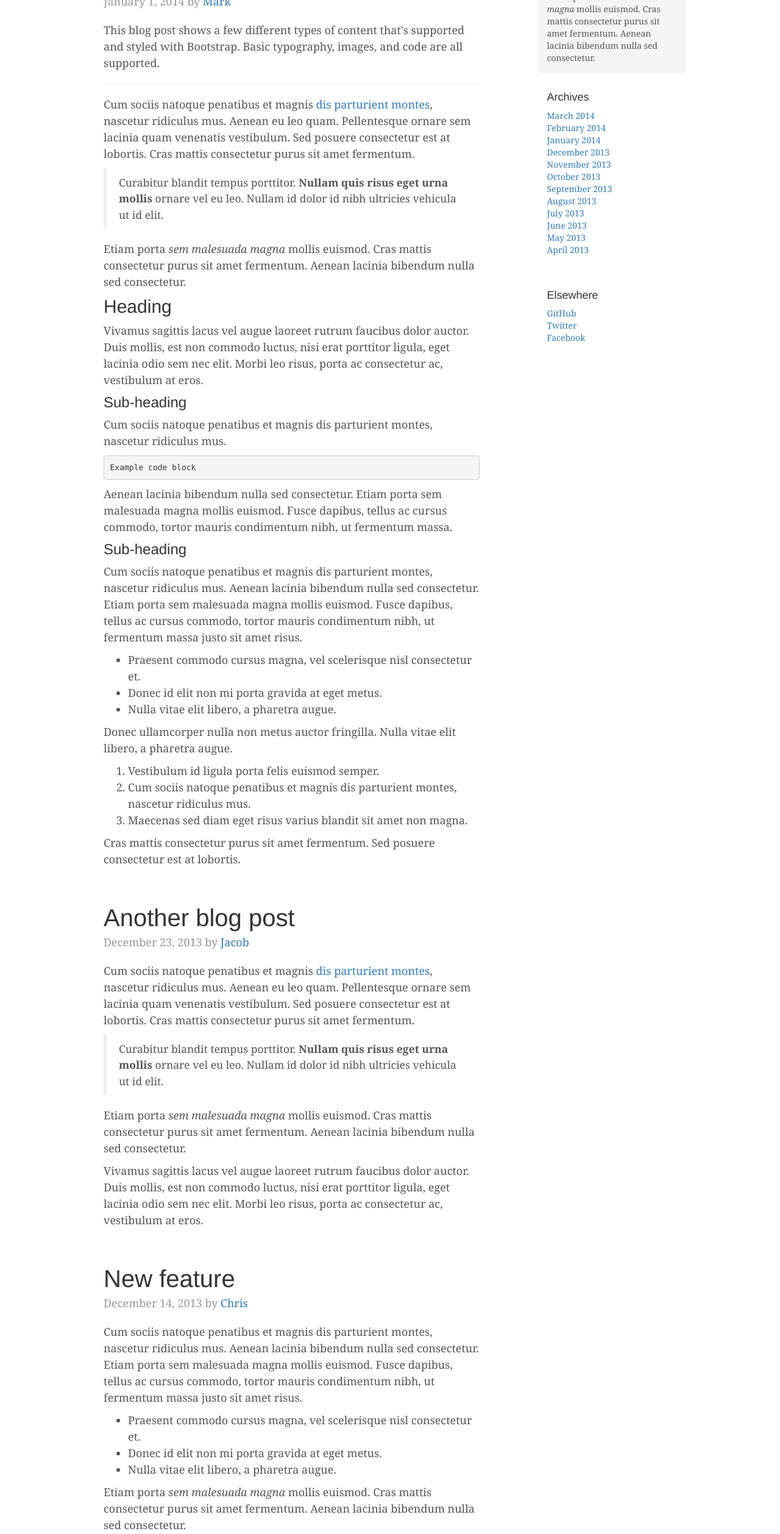
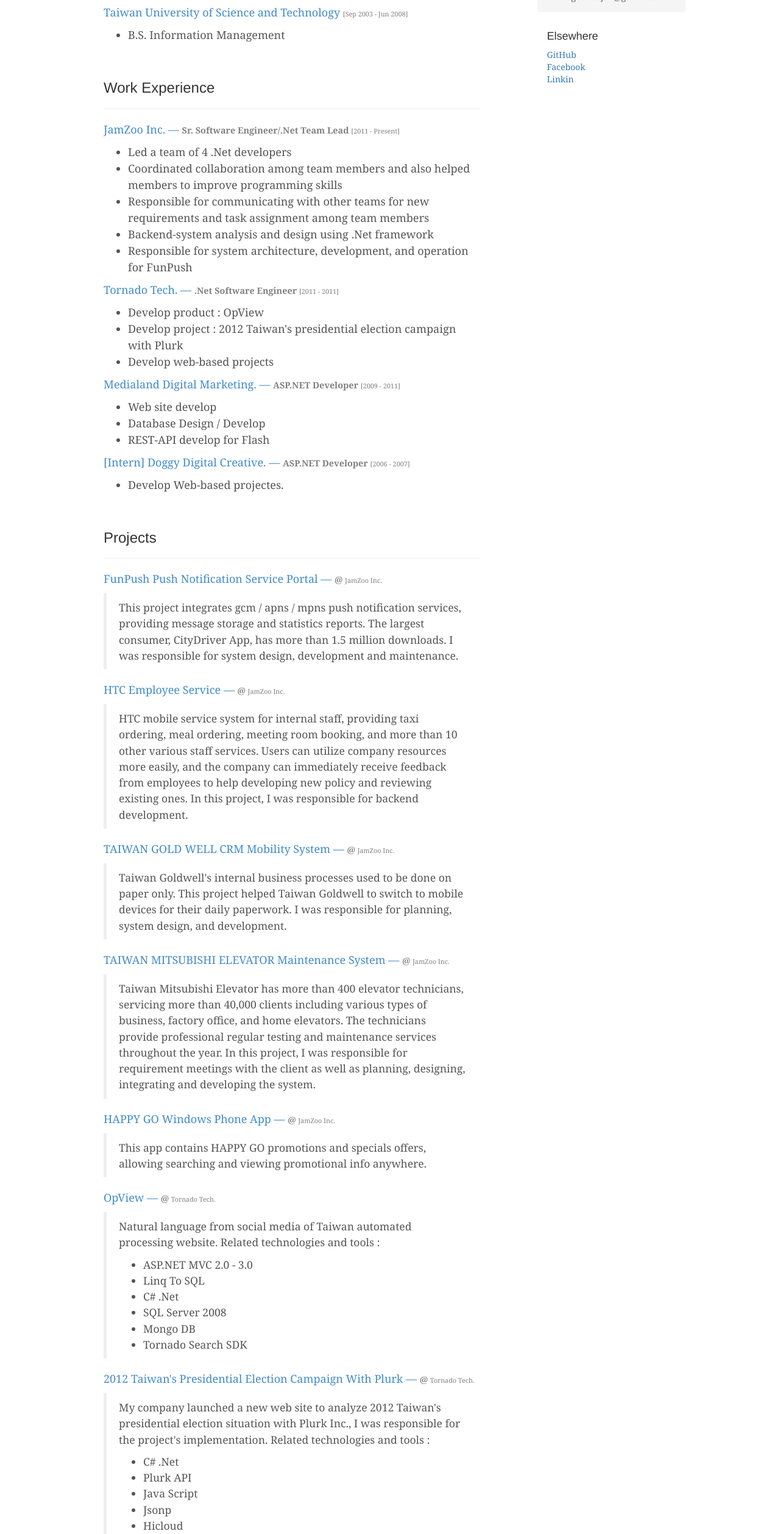
Before and after one commit to curiousTauseef/leehom59.github.com, a plain HTML site: page index.html in a window 1280 px wide. Shown: the part 284-2800 px from the top of the page at 61% size. Drawn offline with Linux system fonts and the light colour scheme.

Commit message:
Create the content of profile

```diff
--- a/index.html
+++ b/index.html
@@ -1,16 +1,16 @@
 <!DOCTYPE html>
 <!-- saved from url=(0039)http://getbootstrap.com/examples/blog/# -->
-<html lang="en"><head><meta http-equiv="Content-Type" content="text/html; charset=UTF-8">
+<html lang="en">
+<head>
+    <meta http-equiv="Content-Type" content="text/html; charset=UTF-8">
     <meta charset="utf-8">
     <meta http-equiv="X-UA-Compatible" content="IE=edge">
     <meta name="viewport" content="width=device-width, initial-scale=1">
     <!-- The above 3 meta tags *must* come first in the head; any other head content must come *after* these tags -->
     <meta name="description" content="">
     <meta name="author" content="">
-    <link rel="icon" href="http://getbootstrap.com/favicon.ico">
-
+    <link rel="icon" href="./favicon.ico">
     <title>Ajen</title>
-
     <!-- Bootstrap core CSS -->
     <link href="./Content/bootstrap.min.css" rel="stylesheet">
     <!-- IE10 viewport hack for Surface/desktop Windows 8 bug -->
@@ -20,13 +20,13 @@
     <!-- Just for debugging purposes. Don't actually copy these 2 lines! -->
     <!--[if lt IE 9]><script src="../../assets/js/ie8-responsive-file-warning.js"></script><![endif]-->
     <script src="./Content/ie-emulation-modes-warning.js"></script>
-
     <!-- HTML5 shim and Respond.js for IE8 support of HTML5 elements and media queries -->
     <!--[if lt IE 9]>
       <script src="https://oss.maxcdn.com/html5shiv/3.7.2/html5shiv.min.js"></script>
       <script src="https://oss.maxcdn.com/respond/1.4.2/respond.min.js"></script>
     <![endif]-->
-  <style id="style-1-cropbar-clipper">/* Copyright 2014 Evernote Corporation. All rights reserved. */
+    <style id="style-1-cropbar-clipper">
+        /* Copyright 2014 Evernote Corporation. All rights reserved. */
         .en-markup-crop-options {
             top: 18px !important;
             left: 50% !important;
@@ -39,144 +39,158 @@
         .en-markup-crop-options div div:first-of-type {
             margin-left: 0px !important;
         }
-</style></head>
-
+        .ajen-title { color:#428bca; }
+        .ajen-subtitle { font-size:0.6em; color:gray; }
+        .ajen-subtitle2 { font-size:0.8em; color:gray; font-weight: bold; }
+    </style>
+</head>
 <body data-feedly-mini="yes">
-
     <div class="blog-masthead">
         <div class="container">
             <nav class="blog-nav">
-          <a class="blog-nav-item active" href="http://getbootstrap.com/examples/blog/#">Home</a>
-          <a class="blog-nav-item" href="http://getbootstrap.com/examples/blog/#">New features</a>
-          <a class="blog-nav-item" href="http://getbootstrap.com/examples/blog/#">Press</a>
-          <a class="blog-nav-item" href="http://getbootstrap.com/examples/blog/#">New hires</a>
-          <a class="blog-nav-item" href="http://getbootstrap.com/examples/blog/#">About</a>
+                <a class="blog-nav-item active" href="#">About me</a>
             </nav>
         </div>
     </div>
+    <div class="container">
+        <div class="blog-header">
+            <h1 class="blog-title">Ajen</h1>
+            <p class="lead blog-description">Something about me.</p>
+        </div>
+        <div class="row">
+            <div class="col-sm-8 blog-main">
+                <div class="blog-post">
+                    <h3>Education</h3>
+                    <hr />
+                    <p class="ajen-title">Taiwan University of Science and Technology <span class="ajen-subtitle">[Sep 2003 - Jun 2008]</span></p>
+                    <ul>
+                        <li>B.S. Information Management</li>
+                    </ul>
+                </div><!-- /.blog-post -->
+                <div class="blog-post">
+                    <h3>Work Experience</h3>
+                    <hr />
+                    <p class="ajen-title">JamZoo Inc. — <span class="ajen-subtitle2"> Sr. Software Engineer/.Net Team Lead </span> <span class="ajen-subtitle">[2011 - Present]</span></p>
+                    <ul>
+                        <li>Led a team of 4 .Net developers</li>
+                        <li>Coordinated collaboration among team members and also helped members to improve programming skills</li>
+                        <li>Responsible for communicating with other teams for new requirements and task assignment among team members</li>
+                        <li>Backend-system analysis and design using .Net framework</li>
+                        <li>Responsible for system architecture, development, and operation for FunPush</li>
+                    </ul>
+                    <p class="ajen-title">Tornado Tech. — <span class="ajen-subtitle2"> .Net Software Engineer </span> <span class="ajen-subtitle">[2011 - 2011]</span></p>
+                    <ul>
+                        <li>Develop product : OpView</li>
+                        <li>Develop project : 2012 Taiwan's presidential election campaign with Plurk </li>
+                        <li>Develop web-based projects</li>
+                    </ul>
+                    <p class="ajen-title">Medialand Digital Marketing. — <span class="ajen-subtitle2"> ASP.NET Developer </span> <span class="ajen-subtitle">[2009 - 2011]</span></p>
+                    <ul>
+                        <li>Web site develop</li>
+                        <li>Database Design / Develop</li>
+                        <li>REST-API develop for Flash</li>
+                    </ul>
+                    <p class="ajen-title">[Intern] Doggy Digital Creative. — <span class="ajen-subtitle2"> ASP.NET Developer </span> <span class="ajen-subtitle">[2006 - 2007]</span></p>
+                    <ul>
+                        <li>Develop Web-based projectes.</li>
+                    </ul>
+                </div>
+                <div class="blog-post">
+                    <h3>Projects</h3>
+                    <hr />
+                    <p class="ajen-title">FunPush Push Notification Service Portal — <span class="ajen-subtitle2"> @ </span> <span class="ajen-subtitle"> JamZoo Inc. </span></p>
+                    <blockquote>
+                        <p>This project integrates gcm / apns / mpns push notification services, providing message storage and statistics reports. The largest consumer, CityDriver App, has more than 1.5 million downloads. I was responsible for system design, development and maintenance.</p>
+                    </blockquote>
 
-    <div class="container">
+                    <p class="ajen-title">HTC Employee Service — <span class="ajen-subtitle2"> @ </span> <span class="ajen-subtitle"> JamZoo Inc. </span></p>
+                    <blockquote>
+                        <p>HTC mobile service system for internal staff, providing taxi ordering, meal ordering, meeting room booking, and more than 10 other various staff services. Users can utilize company resources more easily, and the company can immediately receive feedback from employees to help developing new policy and reviewing existing ones. In this project, I was responsible for backend development.</p>
+                    </blockquote>
+                    <p class="ajen-title">TAIWAN GOLD WELL CRM Mobility System — <span class="ajen-subtitle2"> @ </span> <span class="ajen-subtitle"> JamZoo Inc. </span></p>
+                    <blockquote>
+                        <p>Taiwan Goldwell's internal business processes used to be done on paper only. This project helped Taiwan Goldwell to switch to mobile devices for their daily paperwork.  I was responsible for planning, system design, and development.</p>
+                    </blockquote>
 
-      <div class="blog-header">
-        <h1 class="blog-title">The Bootstrap Blog</h1>
-        <p class="lead blog-description">The official example template of creating a blog with Bootstrap.</p>
+                    <p class="ajen-title">TAIWAN MITSUBISHI ELEVATOR Maintenance System — <span class="ajen-subtitle2"> @ </span> <span class="ajen-subtitle"> JamZoo Inc. </span></p>
+                    <blockquote>
+                        <p>Taiwan Mitsubishi Elevator has more than 400 elevator technicians, servicing more than 40,000 clients including various types of business, factory office, and home elevators. The technicians provide professional regular testing and maintenance services throughout the year. In this project, I was responsible for requirement meetings with the client as well as planning, designing, integrating and developing the system.</p>
+                    </blockquote>
+
+                    <p class="ajen-title">HAPPY GO Windows Phone App — <span class="ajen-subtitle2"> @ </span> <span class="ajen-subtitle"> JamZoo Inc. </span></p>
+                    <blockquote>
+                      <p>This app contains HAPPY GO promotions and specials offers, allowing searching and viewing promotional info anywhere.</p>
+                    </blockquote>
+
+                    <p class="ajen-title">OpView — <span class="ajen-subtitle2"> @ </span> <span class="ajen-subtitle"> Tornado Tech. </span></p>
+                    <blockquote>
+                        <p>Natural language from social media of Taiwan automated processing website.
+                        Related technologies and tools : </p>
+                        <ul>
+                            <li>ASP.NET MVC 2.0 - 3.0</li>
+                            <li>Linq To SQL</li>
+                            <li>C# .Net</li>
+                            <li>SQL Server 2008</li>
+                            <li>Mongo DB</li>
+                            <li>Tornado Search SDK</li>
+                        </ul>
+                    </blockquote>
+
+                    <p class="ajen-title">2012 Taiwan's Presidential Election Campaign With Plurk — <span class="ajen-subtitle2"> @ </span> <span class="ajen-subtitle"> Tornado Tech. </span></p>
+                    <blockquote>
+                        <p>My company launched a new web site to analyze 2012 Taiwan's presidential election situation with Plurk Inc., I was responsible for the project's implementation.
+                            Related technologies and tools :
+                        </p>
+                        <ul>
+                            <li>C# .Net</li>
+                            <li>Plurk API</li>
+                            <li>Java Script</li>
+                            <li>Jsonp</li>
+                            <li>Hicloud</li>
+                            <li>rSync</li>
+                        </ul>
+                    </blockquote>
+                </div>
+                <div class="blog-post">
+                    <h3>Awards</h3>
+                    <hr />
+                    <p class="ajen-title"><a href="http://cyberfair.taiwanschoolnet.org/history" target="_blank">4th. taiwan school cyberfaire</a> — <span class="ajen-subtitle2"> Local environmental issues category, Bronze medal </span> <span class="ajen-subtitle">2003</span></p>
                 </div>
 
-      <div class="row">
-
-        <div class="col-sm-8 blog-main">
-
                 <div class="blog-post">
-            <h2 class="blog-post-title">Sample blog post</h2>
-            <p class="blog-post-meta">January 1, 2014 by <a href="http://getbootstrap.com/examples/blog/#">Mark</a></p>
-
-            <p>This blog post shows a few different types of content that's supported and styled with Bootstrap. Basic typography, images, and code are all supported.</p>
-            <hr>
-            <p>Cum sociis natoque penatibus et magnis <a href="http://getbootstrap.com/examples/blog/#">dis parturient montes</a>, nascetur ridiculus mus. Aenean eu leo quam. Pellentesque ornare sem lacinia quam venenatis vestibulum. Sed posuere consectetur est at lobortis. Cras mattis consectetur purus sit amet fermentum.</p>
+                    <h3>ADDITIONAL</h3>
+                    <hr />
+                    <p class="ajen-title">Gooka Market App <span class="ajen-subtitle2">  </span> <span class="ajen-subtitle"> </span></p>
                     <blockquote>
-              <p>Curabitur blandit tempus porttitor. <strong>Nullam quis risus eget urna mollis</strong> ornare vel eu leo. Nullam id dolor id nibh ultricies vehicula ut id elit.</p>
+                        <p>Gooka is a social platform aiming to connect people of similar interest to exchange items. It takes only 30 seconds to list an item for sale, and users can communicate with one another in real time without switching to another messenging app. I was responsible for the backend system design, development and maintenance. Gooka is available now on both iOS and Android but its promotion has not yet begun.
+                        </p>
+                        <ul>
+                            <li><a href="http://www.gookamart.com/index.html" target="_blank">Web Site</a></li>
+                            <li><a href="http://www.gookamart.com/m/index.html" target="_blank">Download</a></li>
+                            <li><a href="https://youtu.be/fErpb-_Xy6I" target="_blank">Youtube</a></li>
+                        </ul>
                     </blockquote>
-            <p>Etiam porta <em>sem malesuada magna</em> mollis euismod. Cras mattis consectetur purus sit amet fermentum. Aenean lacinia bibendum nulla sed consectetur.</p>
-            <h2>Heading</h2>
-            <p>Vivamus sagittis lacus vel augue laoreet rutrum faucibus dolor auctor. Duis mollis, est non commodo luctus, nisi erat porttitor ligula, eget lacinia odio sem nec elit. Morbi leo risus, porta ac consectetur ac, vestibulum at eros.</p>
-            <h3>Sub-heading</h3>
-            <p>Cum sociis natoque penatibus et magnis dis parturient montes, nascetur ridiculus mus.</p>
-            <pre><code>Example code block</code></pre>
-            <p>Aenean lacinia bibendum nulla sed consectetur. Etiam porta sem malesuada magna mollis euismod. Fusce dapibus, tellus ac cursus commodo, tortor mauris condimentum nibh, ut fermentum massa.</p>
-            <h3>Sub-heading</h3>
-            <p>Cum sociis natoque penatibus et magnis dis parturient montes, nascetur ridiculus mus. Aenean lacinia bibendum nulla sed consectetur. Etiam porta sem malesuada magna mollis euismod. Fusce dapibus, tellus ac cursus commodo, tortor mauris condimentum nibh, ut fermentum massa justo sit amet risus.</p>
-            <ul>
-              <li>Praesent commodo cursus magna, vel scelerisque nisl consectetur et.</li>
-              <li>Donec id elit non mi porta gravida at eget metus.</li>
-              <li>Nulla vitae elit libero, a pharetra augue.</li>
-            </ul>
-            <p>Donec ullamcorper nulla non metus auctor fringilla. Nulla vitae elit libero, a pharetra augue.</p>
-            <ol>
-              <li>Vestibulum id ligula porta felis euismod semper.</li>
-              <li>Cum sociis natoque penatibus et magnis dis parturient montes, nascetur ridiculus mus.</li>
-              <li>Maecenas sed diam eget risus varius blandit sit amet non magna.</li>
-            </ol>
-            <p>Cras mattis consectetur purus sit amet fermentum. Sed posuere consectetur est at lobortis.</p>
-          </div><!-- /.blog-post -->
-
-          <div class="blog-post">
-            <h2 class="blog-post-title">Another blog post</h2>
-            <p class="blog-post-meta">December 23, 2013 by <a href="http://getbootstrap.com/examples/blog/#">Jacob</a></p>
-
-            <p>Cum sociis natoque penatibus et magnis <a href="http://getbootstrap.com/examples/blog/#">dis parturient montes</a>, nascetur ridiculus mus. Aenean eu leo quam. Pellentesque ornare sem lacinia quam venenatis vestibulum. Sed posuere consectetur est at lobortis. Cras mattis consectetur purus sit amet fermentum.</p>
-            <blockquote>
-              <p>Curabitur blandit tempus porttitor. <strong>Nullam quis risus eget urna mollis</strong> ornare vel eu leo. Nullam id dolor id nibh ultricies vehicula ut id elit.</p>
-            </blockquote>
-            <p>Etiam porta <em>sem malesuada magna</em> mollis euismod. Cras mattis consectetur purus sit amet fermentum. Aenean lacinia bibendum nulla sed consectetur.</p>
-            <p>Vivamus sagittis lacus vel augue laoreet rutrum faucibus dolor auctor. Duis mollis, est non commodo luctus, nisi erat porttitor ligula, eget lacinia odio sem nec elit. Morbi leo risus, porta ac consectetur ac, vestibulum at eros.</p>
-          </div><!-- /.blog-post -->
-
-          <div class="blog-post">
-            <h2 class="blog-post-title">New feature</h2>
-            <p class="blog-post-meta">December 14, 2013 by <a href="http://getbootstrap.com/examples/blog/#">Chris</a></p>
-
-            <p>Cum sociis natoque penatibus et magnis dis parturient montes, nascetur ridiculus mus. Aenean lacinia bibendum nulla sed consectetur. Etiam porta sem malesuada magna mollis euismod. Fusce dapibus, tellus ac cursus commodo, tortor mauris condimentum nibh, ut fermentum massa justo sit amet risus.</p>
-            <ul>
-              <li>Praesent commodo cursus magna, vel scelerisque nisl consectetur et.</li>
-              <li>Donec id elit non mi porta gravida at eget metus.</li>
-              <li>Nulla vitae elit libero, a pharetra augue.</li>
-            </ul>
-            <p>Etiam porta <em>sem malesuada magna</em> mollis euismod. Cras mattis consectetur purus sit amet fermentum. Aenean lacinia bibendum nulla sed consectetur.</p>
-            <p>Donec ullamcorper nulla non metus auctor fringilla. Nulla vitae elit libero, a pharetra augue.</p>
-          </div><!-- /.blog-post -->
-
-          <nav>
-            <ul class="pager">
-              <li><a href="http://getbootstrap.com/examples/blog/#">Previous</a></li>
-              <li><a href="http://getbootstrap.com/examples/blog/#">Next</a></li>
-            </ul>
-          </nav>
-
+                </div>
             </div><!-- /.blog-main -->
 
             <div class="col-sm-3 col-sm-offset-1 blog-sidebar">
                 <div class="sidebar-module sidebar-module-inset">
-            <h4>About</h4>
-            <p>Etiam porta <em>sem malesuada magna</em> mollis euismod. Cras mattis consectetur purus sit amet fermentum. Aenean lacinia bibendum nulla sed consectetur.</p>
-          </div>
-          <div class="sidebar-module">
-            <h4>Archives</h4>
-            <ol class="list-unstyled">
-              <li><a href="http://getbootstrap.com/examples/blog/#">March 2014</a></li>
-              <li><a href="http://getbootstrap.com/examples/blog/#">February 2014</a></li>
-              <li><a href="http://getbootstrap.com/examples/blog/#">January 2014</a></li>
-              <li><a href="http://getbootstrap.com/examples/blog/#">December 2013</a></li>
-              <li><a href="http://getbootstrap.com/examples/blog/#">November 2013</a></li>
-              <li><a href="http://getbootstrap.com/examples/blog/#">October 2013</a></li>
-              <li><a href="http://getbootstrap.com/examples/blog/#">September 2013</a></li>
-              <li><a href="http://getbootstrap.com/examples/blog/#">August 2013</a></li>
-              <li><a href="http://getbootstrap.com/examples/blog/#">July 2013</a></li>
-              <li><a href="http://getbootstrap.com/examples/blog/#">June 2013</a></li>
-              <li><a href="http://getbootstrap.com/examples/blog/#">May 2013</a></li>
-              <li><a href="http://getbootstrap.com/examples/blog/#">April 2013</a></li>
-            </ol>
+                    <h4>Contact Info</h4>
+                    <ul>
+                        <li>geeks.ajen@gmail.com</li>
+                    </ul>
                 </div>
                 <div class="sidebar-module">
                     <h4>Elsewhere</h4>
                     <ol class="list-unstyled">
-              <li><a href="http://getbootstrap.com/examples/blog/#">GitHub</a></li>
-              <li><a href="http://getbootstrap.com/examples/blog/#">Twitter</a></li>
-              <li><a href="http://getbootstrap.com/examples/blog/#">Facebook</a></li>
+                        <li><a href="https://github.com/leehom59">GitHub</a></li>
+                        <li><a href="https://www.facebook.com/geekors.ajen">Facebook</a></li>
+                        <li><a href="https://www.linkedin.com/in/%E5%AE%B6%E5%81%A5-%E9%99%B3-839401109">Linkin</a></li>
                     </ol>
                 </div>
             </div><!-- /.blog-sidebar -->
-
         </div><!-- /.row -->
-
     </div><!-- /.container -->
-
-    <footer class="blog-footer">
-      <p>Blog template built for <a href="http://getbootstrap.com/">Bootstrap</a> by <a href="https://twitter.com/mdo">@mdo</a>.</p>
-      <p>
-        <a href="http://getbootstrap.com/examples/blog/#">Back to top</a>
-      </p>
-    </footer>
-
 
     <!-- Bootstrap core JavaScript
     ================================================== -->
@@ -187,5 +201,6 @@
     <!-- IE10 viewport hack for Surface/desktop Windows 8 bug -->
     <script src="./Content/ie10-viewport-bug-workaround.js"></script>
 
-
-<div id="feedly-mini" title="feedly Mini tookit"></div></body></html>
+    <div id="feedly-mini" title="feedly Mini tookit"></div>
+</body>
+</html>
```
Also changed, not shown: sample.html (added, +208 -0 lines), favicon.ico (added). Lines whose indentation alone changed are shown as unchanged.
